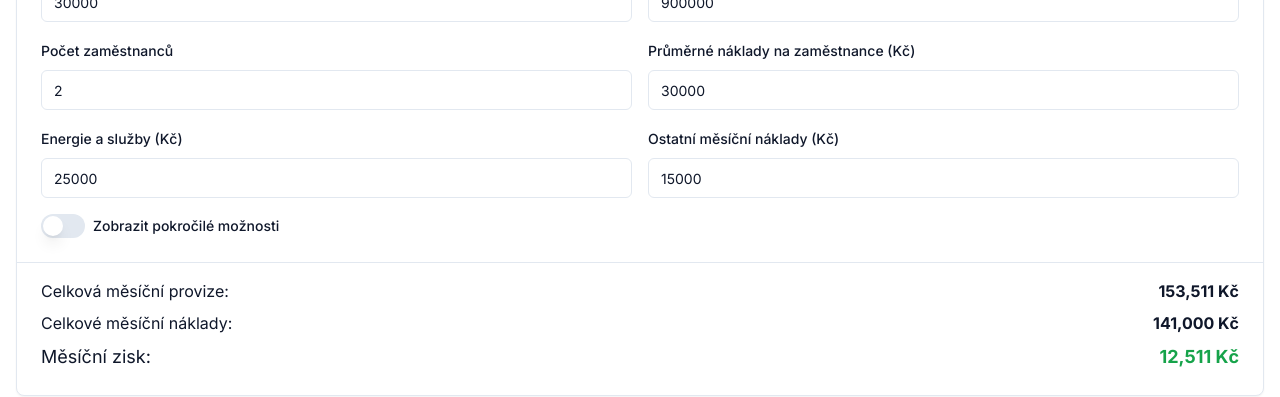
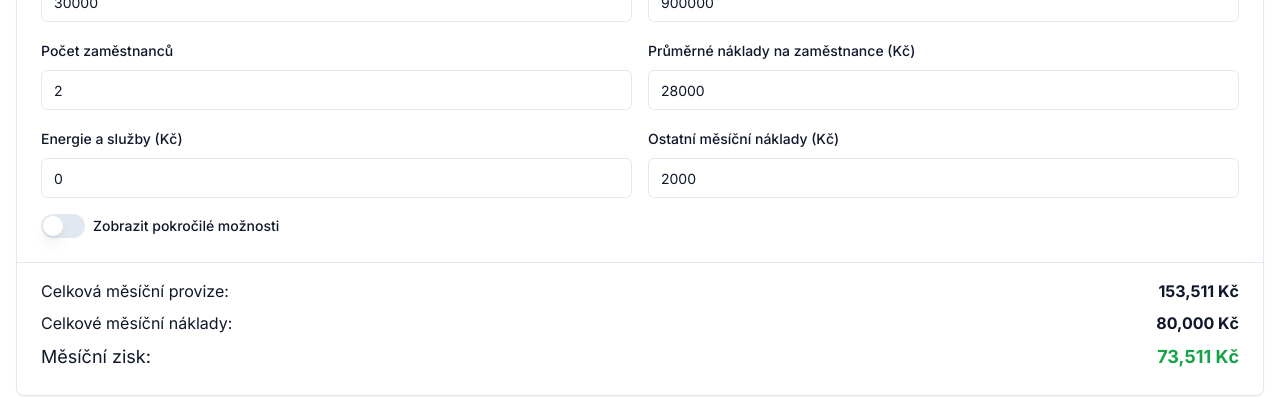
Before and after one commit to ishchuktaras/bussiness-plan, a Next.js app: page / in a window 1280 px wide. Shown: the part 370-767 px from the top of the page. Built offline with nearby package versions, Linux system fonts and the light colour scheme.

Commit message:
some data edit

```diff
--- a/components/business-plan.tsx
+++ b/components/business-plan.tsx
@@ -44,20 +44,20 @@ export default function ZabkaBusinessPlan() {
   const [dailyTurnover, setDailyTurnover] = useState(30000)
   const [monthlyTurnover, setMonthlyTurnover] = useState(dailyTurnover * 30)
   const [rent, setRent] = useState(0) // Hrazeno franšízorem
-  const [utilities, setUtilities] = useState(25000)
+  const [utilities, setUtilities] = useState(0)
   const [staffCount, setStaffCount] = useState(2)
-  const [staffCost, setStaffCost] = useState(30000)
+  const [staffCost, setStaffCost] = useState(28000)
   const [totalStaffCost, setTotalStaffCost] = useState(staffCount * staffCost)
-  const [otherCosts, setOtherCosts] = useState(15000)
+  const [otherCosts, setOtherCosts] = useState(2000)
 
   // Rozšířené finanční údaje
   const [seasonalityFactor, setSeasonalityFactor] = useState(1.0)
-  const [wastageRate, setWastageRate] = useState(2.0)
-  const [marketingCosts, setMarketingCosts] = useState(5000)
-  const [maintenanceCosts, setMaintenanceCosts] = useState(3000)
+  const [wastageRate, setWastageRate] = useState(1.0)
+  const [marketingCosts, setMarketingCosts] = useState(2000)
+  const [maintenanceCosts, setMaintenanceCosts] = useState(0)
   const [insuranceCosts, setInsuranceCosts] = useState(2000)
-  const [accountingCosts, setAccountingCosts] = useState(3000)
-  const [trainingCosts, setTrainingCosts] = useState(1000)
+  const [accountingCosts, setAccountingCosts] = useState(0)
+  const [trainingCosts, setTrainingCosts] = useState(0)
   const [selectedScenario, setSelectedScenario] = useState<"pessimistic" | "realistic" | "optimistic">("realistic")
   const [showAdvancedOptions, setShowAdvancedOptions] = useState(false)
 
```
